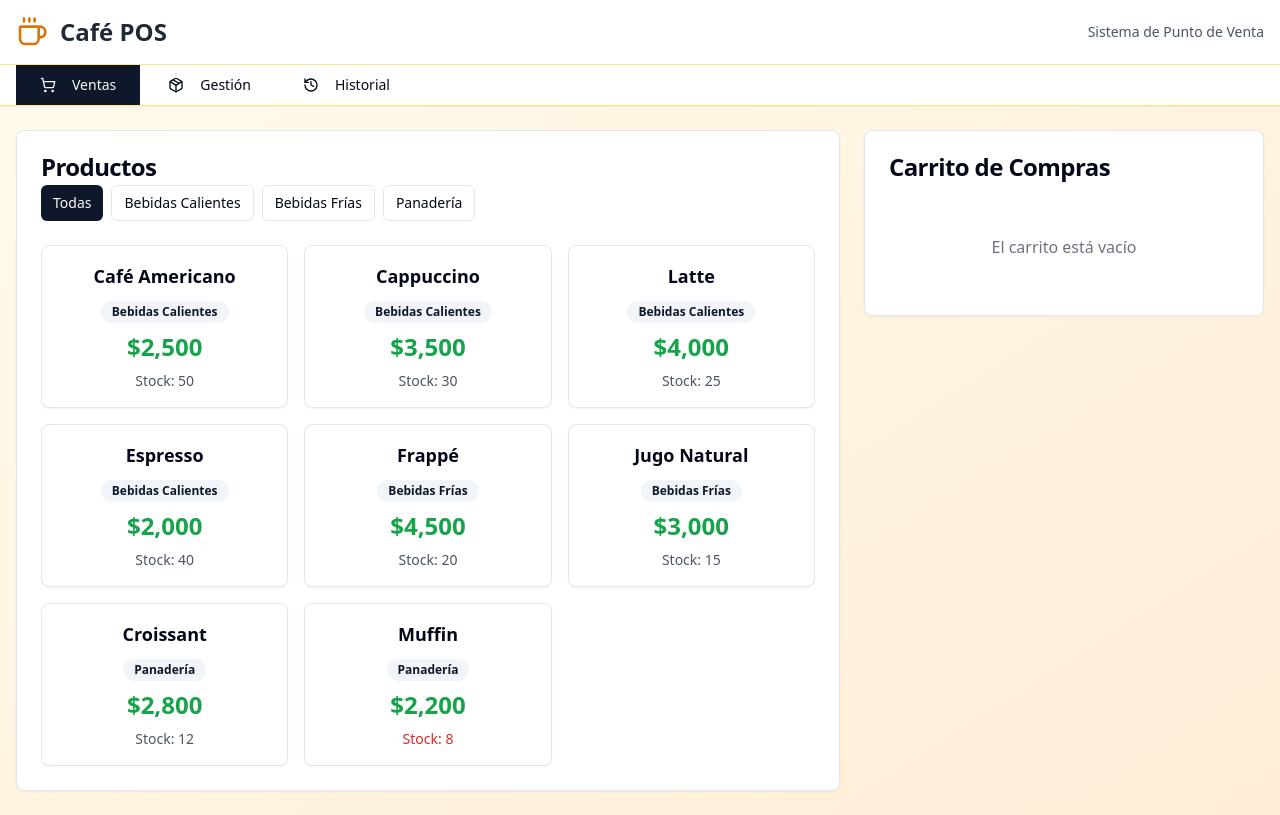
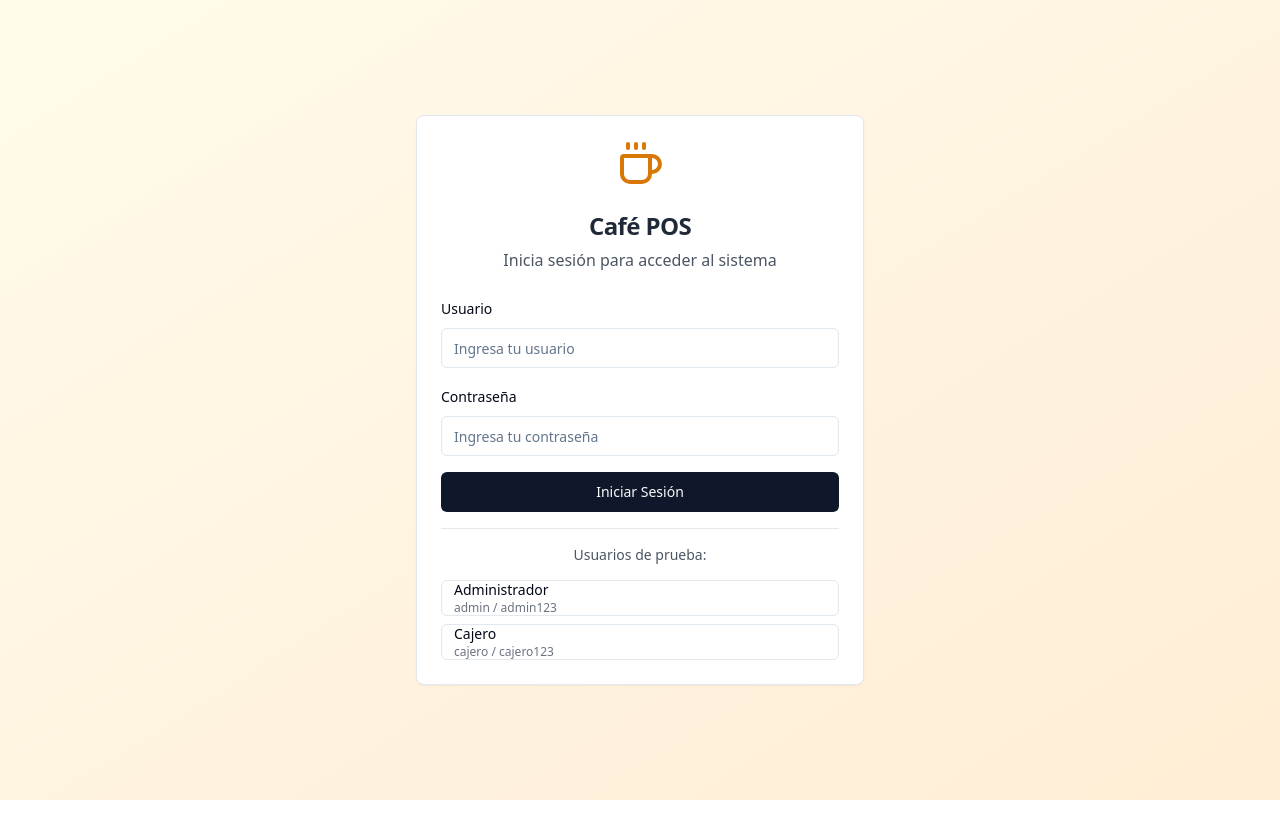
Before and after one commit to gfornaris97/modern-cafe-pos, a React (Vite) app: page / in a window 1280 px wide. Built offline with nearby package versions, Linux system fonts and the light colour scheme.

Commit message:
Implement authentication features
Implement simple local authentication.

```diff
--- /dev/null
+++ b/src/components/LoginView.tsx
@@ -0,0 +1,140 @@
+import React, { useState } from 'react';
+import { Card, CardContent, CardHeader, CardTitle } from "@/components/ui/card";
+import { Button } from "@/components/ui/button";
+import { Input } from "@/components/ui/input";
+import { Label } from "@/components/ui/label";
+import { Coffee, AlertCircle } from "lucide-react";
+import { useAuth } from '@/contexts/AuthContext';
+import { Alert, AlertDescription } from "@/components/ui/alert";
+
+const LoginView = () => {
+  const { login } = useAuth();
+  const [username, setUsername] = useState('');
+  const [password, setPassword] = useState('');
+  const [error, setError] = useState('');
+  const [isLoading, setIsLoading] = useState(false);
+
+  const handleSubmit = async (e: React.FormEvent) => {
+    e.preventDefault();
+    setError('');
+    setIsLoading(true);
+
+    if (!username || !password) {
+      setError('Por favor, ingresa usuario y contraseña');
+      setIsLoading(false);
+      return;
+    }
+
+    const success = login(username, password);
+
+    if (!success) {
+      setError('Usuario o contraseña incorrectos');
+    }
+
+    setIsLoading(false);
+  };
+
+  const fillCredentials = (user: 'admin' | 'cajero') => {
+    if (user === 'admin') {
+      setUsername('admin');
+      setPassword('admin123');
+    } else {
+      setUsername('cajero');
+      setPassword('cajero123');
+    }
+    setError('');
+  };
+
+  return (
+    <div className="min-h-screen bg-gradient-to-br from-amber-50 to-orange-100 flex items-center justify-center p-4">
+      <Card className="w-full max-w-md">
+        <CardHeader className="text-center">
+          <div className="flex justify-center mb-4">
+            <Coffee className="h-12 w-12 text-amber-600" />
+          </div>
+          <CardTitle className="text-2xl font-bold text-gray-800">
+            Café POS
+          </CardTitle>
+          <p className="text-gray-600">
+            Inicia sesión para acceder al sistema
+          </p>
+        </CardHeader>
+
+        <CardContent className="space-y-4">
+          {error && (
+            <Alert variant="destructive">
+              <AlertCircle className="h-4 w-4" />
+              <AlertDescription>{error}</AlertDescription>
+            </Alert>
+          )}
+
+          <form onSubmit={handleSubmit} className="space-y-4">
+            <div className="space-y-2">
+              <Label htmlFor="username">Usuario</Label>
+              <Input
+                id="username"
+                type="text"
+                value={username}
+                onChange={(e) => setUsername(e.target.value)}
+                placeholder="Ingresa tu usuario"
+              />
+            </div>
+
+            <div className="space-y-2">
+              <Label htmlFor="password">Contraseña</Label>
+              <Input
+                id="password"
+                type="password"
+                value={password}
+                onChange={(e) => setPassword(e.target.value)}
+                placeholder="Ingresa tu contraseña"
+              />
+            </div>
+
+            <Button
+              type="submit"
+              className="w-full"
+              disabled={isLoading}
+            >
+              {isLoading ? 'Iniciando sesión...' : 'Iniciar Sesión'}
+            </Button>
+          </form>
+
+          <div className="mt-6 pt-4 border-t border-gray-200">
+            <p className="text-sm text-gray-600 text-center mb-3">
+              Usuarios de prueba:
+            </p>
+
+            <div className="space-y-2">
+              <Button
+                variant="outline"
+                size="sm"
+                onClick={() => fillCredentials('admin')}
+                className="w-full text-left justify-start"
+              >
+                <div className="text-left">
+                  <div className="font-medium">Administrador</div>
+                  <div className="text-xs text-gray-500">admin / admin123</div>
+                </div>
+              </Button>
+
+              <Button
+                variant="outline"
+                size="sm"
+                onClick={() => fillCredentials('cajero')}
+                className="w-full text-left justify-start"
+              >
+                <div className="text-left">
+                  <div className="font-medium">Cajero</div>
+                  <div className="text-xs text-gray-500">cajero / cajero123</div>
+                </div>
+              </Button>
+            </div>
+          </div>
+        </CardContent>
+      </Card>
+    </div>
+  );
+};
+
+export default LoginView;
--- /dev/null
+++ b/src/contexts/AuthContext.tsx
@@ -0,0 +1,99 @@
+import React, { createContext, useContext, useState, useEffect, ReactNode } from 'react';
+
+export interface User {
+  id: string;
+  username: string;
+  role: 'admin' | 'cajero';
+  name: string;
+}
+
+interface AuthContextType {
+  user: User | null;
+  login: (username: string, password: string) => boolean;
+  logout: () => void;
+  isAuthenticated: boolean;
+  hasRole: (role: 'admin' | 'cajero') => boolean;
+}
+
+const AuthContext = createContext<AuthContextType | undefined>(undefined);
+
+// Usuarios predefinidos
+const USERS: User[] = [
+  {
+    id: '1',
+    username: 'admin',
+    role: 'admin',
+    name: 'Administrador'
+  },
+  {
+    id: '2',
+    username: 'cajero',
+    role: 'cajero',
+    name: 'Cajero'
+  }
+];
+
+// Contraseñas (en producción estarían hasheadas)
+const PASSWORDS: Record<string, string> = {
+  admin: 'admin123',
+  cajero: 'cajero123'
+};
+
+export const AuthProvider = ({ children }: { children: ReactNode }) => {
+  const [user, setUser] = useState<User | null>(null);
+
+  // Cargar sesión guardada al inicializar
+  useEffect(() => {
+    const savedUser = localStorage.getItem('cafe-pos-user');
+    if (savedUser) {
+      try {
+        setUser(JSON.parse(savedUser));
+      } catch {
+        localStorage.removeItem('cafe-pos-user');
+      }
+    }
+  }, []);
+
+  const login = (username: string, password: string): boolean => {
+    const foundUser = USERS.find(u => u.username === username);
+
+    if (foundUser && PASSWORDS[username] === password) {
+      setUser(foundUser);
+      localStorage.setItem('cafe-pos-user', JSON.stringify(foundUser));
+      return true;
+    }
+
+    return false;
+  };
+
+  const logout = () => {
+    setUser(null);
+    localStorage.removeItem('cafe-pos-user');
+  };
+
+  const hasRole = (role: 'admin' | 'cajero'): boolean => {
+    if (!user) return false;
+    if (user.role === 'admin') return true; // Admin tiene acceso a todo
+    return user.role === role;
+  };
+
+  return (
+    <AuthContext.Provider value={{
+      user,
+      login,
+      logout,
+      isAuthenticated: !!user,
+      hasRole
+    }}>
+      {children}
+    </AuthContext.Provider>
+  );
+};
+
+export const useAuth = () => {
+  const context = useContext(AuthContext);
+  if (context === undefined) {
+    throw new Error('useAuth must be used within an AuthProvider');
+  }
+  return context;
+};
--- a/src/pages/Index.tsx
+++ b/src/pages/Index.tsx
@@ -2,15 +2,18 @@
 import React, { useState } from 'react';
 import { Card, CardContent, CardHeader, CardTitle } from "@/components/ui/card";
 import { Button } from "@/components/ui/button";
-import { ShoppingCart, Package, History, Coffee } from "lucide-react";
+import { ShoppingCart, Package, History, Coffee, LogOut, User } from "lucide-react";
 import VentaView from '@/components/VentaView';
 import GestionView from '@/components/GestionView';
 import HistorialView from '@/components/HistorialView';
+import LoginView from '@/components/LoginView';
 import { AppProvider } from '@/contexts/AppContext';
+import { AuthProvider, useAuth } from '@/contexts/AuthContext';
 
 type ViewType = 'venta' | 'gestion' | 'historial';
 
-const Index = () => {
+const MainApp = () => {
+  const { user, logout, hasRole } = useAuth();
   const [currentView, setCurrentView] = useState<ViewType>('venta');
 
   const renderView = () => {
@@ -18,7 +21,7 @@ const Index = () => {
       case 'venta':
         return <VentaView />;
       case 'gestion':
-        return <GestionView />;
+        return hasRole('admin') ? <GestionView /> : <VentaView />;
       case 'historial':
         return <HistorialView />;
       default:
@@ -37,8 +40,25 @@ const Index = () => {
                 <Coffee className="h-8 w-8 text-amber-600" />
                 <h1 className="text-2xl font-bold text-gray-800">Café POS</h1>
               </div>
-              <div className="text-sm text-gray-600">
-                Sistema de Punto de Venta
+
+              <div className="flex items-center space-x-4">
+                <div className="flex items-center space-x-2 text-sm text-gray-600">
+                  <User className="h-4 w-4" />
+                  <span>{user?.name}</span>
+                  <span className="px-2 py-1 bg-amber-100 text-amber-800 rounded-full text-xs">
+                    {user?.role === 'admin' ? 'Administrador' : 'Cajero'}
+                  </span>
+                </div>
+
+                <Button
+                  variant="outline"
+                  size="sm"
+                  onClick={logout}
+                  className="flex items-center space-x-2"
+                >
+                  <LogOut className="h-4 w-4" />
+                  <span>Salir</span>
+                </Button>
               </div>
             </div>
           </div>
@@ -56,6 +76,8 @@ const Index = () => {
                 <ShoppingCart className="h-4 w-4" />
                 <span>Ventas</span>
               </Button>
+
+              {hasRole('admin') && (
                 <Button
                   variant={currentView === 'gestion' ? 'default' : 'ghost'}
                   onClick={() => setCurrentView('gestion')}
@@ -64,6 +86,8 @@ const Index = () => {
                   <Package className="h-4 w-4" />
                   <span>Gestión</span>
                 </Button>
+              )}
+
               <Button
                 variant={currentView === 'historial' ? 'default' : 'ghost'}
                 onClick={() => setCurrentView('historial')}
@@ -85,4 +109,22 @@ const Index = () => {
   );
 };
 
+const Index = () => {
+  return (
+    <AuthProvider>
+      <AuthenticatedApp />
+    </AuthProvider>
+  );
+};
+
+const AuthenticatedApp = () => {
+  const { isAuthenticated } = useAuth();
+
+  if (!isAuthenticated) {
+    return <LoginView />;
+  }
+
+  return <MainApp />;
+};
+
 export default Index;
```
Lines whose indentation alone changed are shown as unchanged.
